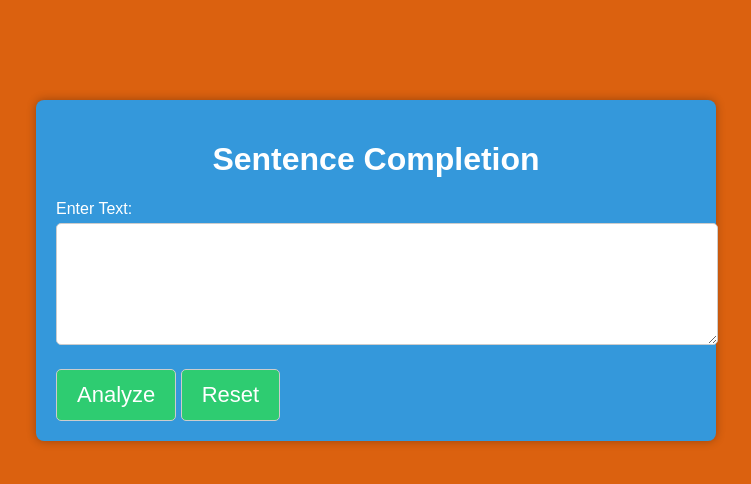
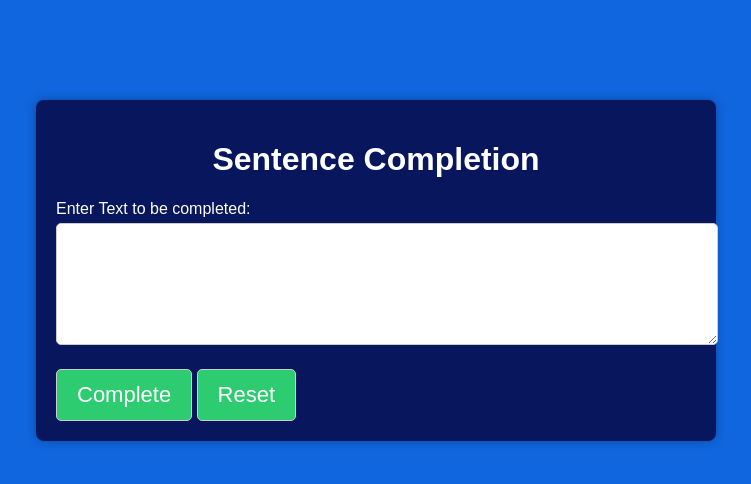
Before and after one commit to nogibjj/DukeIDS706_ds655_IndividualProject04, a Flask app: page / in a window 1280 px wide. Shown: the top 484 px of the page, without its empty margins (264-1015 px from the left). Run offline with Flask 2, Linux system fonts and the light colour scheme.

Commit message:
updated templates

```diff
--- a/templates/index.html
+++ b/templates/index.html
@@ -8,14 +8,14 @@
             font-family: Arial, sans-serif;
             margin: 0;
             padding: 0;
-            background-color: rgb(219, 97, 15);
+            background-color: rgb(16, 102, 222);
         }
 
         .container {
             width: 50%;
             margin: 100px auto;
             padding: 20px;
-            background-color: #3498db;
+            background-color: rgb(7, 22, 93);
             border-radius: 8px;
             box-shadow: 0 0 10px rgba(0, 0, 0, 0.3);
             color: #fff;
@@ -65,10 +65,10 @@
     <div class="container">
         <h1>Sentence Completion</h1>
         <form action="/analyze" method="post" id="sentiment-form">
-            <label for="text">Enter Text:</label>
+            <label for="text">Enter Text to be completed:</label>
             <textarea id="text" name="text" rows="4" cols="50"></textarea>
             <br>
-            <input type="submit" value="Analyze">
+            <input type="submit" value="Complete">
             <input type="button" value="Reset" onclick="resetForm()">
         </form>
     </div>
--- a/templates/result.html
+++ b/templates/result.html
@@ -8,7 +8,7 @@
             font-family: Arial, sans-serif;
             margin: 0;
             padding: 0;
-            background-color: rgb(219, 97, 15);
+            background-color: rgb(16, 102, 222);
             /* background-image: url('https://example.com/background-image.jpg');
             background-size: cover;
             background-repeat: no-repeat; */
@@ -18,7 +18,7 @@
             width: 50%;
             margin: 100px auto;
             padding: 20px;
-            background-color: rgba(255, 105, 105, 0.9);
+            background-color: rgba(5, 82, 7, 0.9);
             border-radius: 10px;
             box-shadow: 0 0 10px rgba(0, 0, 0, 0.1);
             color: #fff;
```
